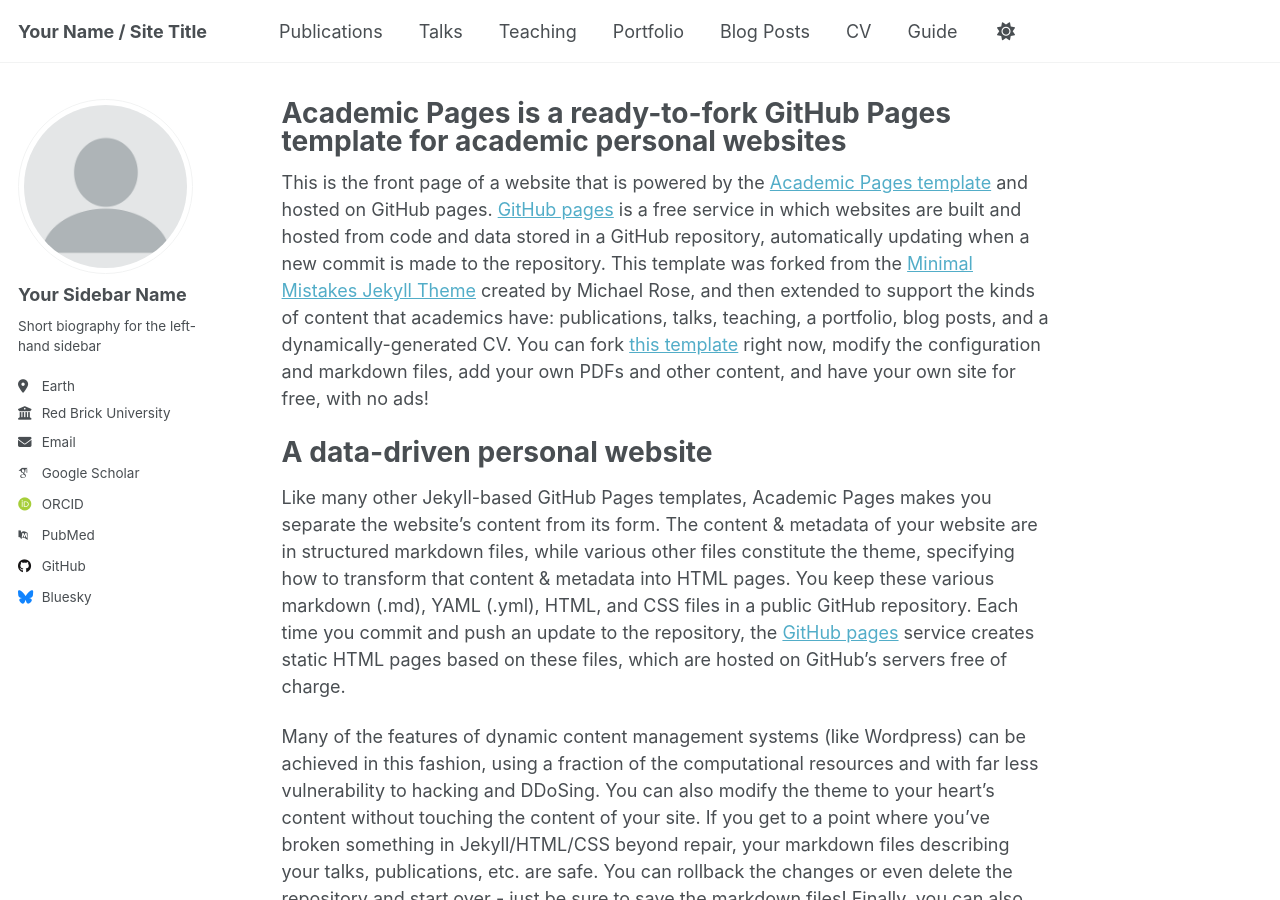
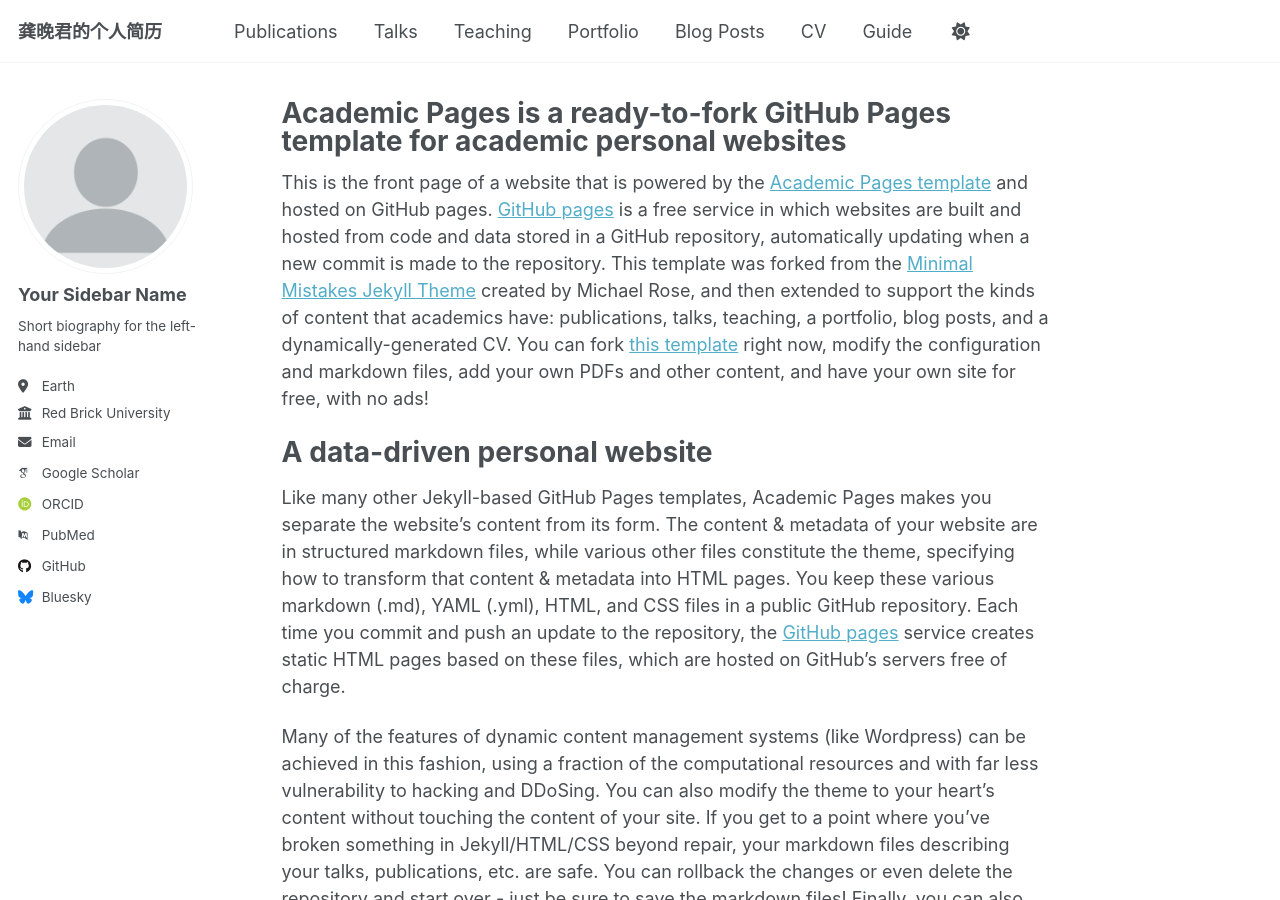
Before and after one commit to Wanjun-Gong/Eloneven.github.io, a Jekyll site: the page built from _pages/about.md, in a window 1280 px wide and 900 px high. Built offline with Jekyll 4.4.1, drawn with Linux system fonts in a browser that asks for light colours; some web fonts are replaced.

Commit message:
Update _config.yml

```diff
--- a/_config.yml
+++ b/_config.yml
@@ -9,7 +9,7 @@
 # Basic Site Settings
 locale                   : "en-US"
 site_theme               : "default"
-title                    : "Your Name / Site Title"
+title                    : "龚晚君的个人简历"
 title_separator          : "-"
 name                     : &name "Your Name"
 description              : &description "personal description"
```
